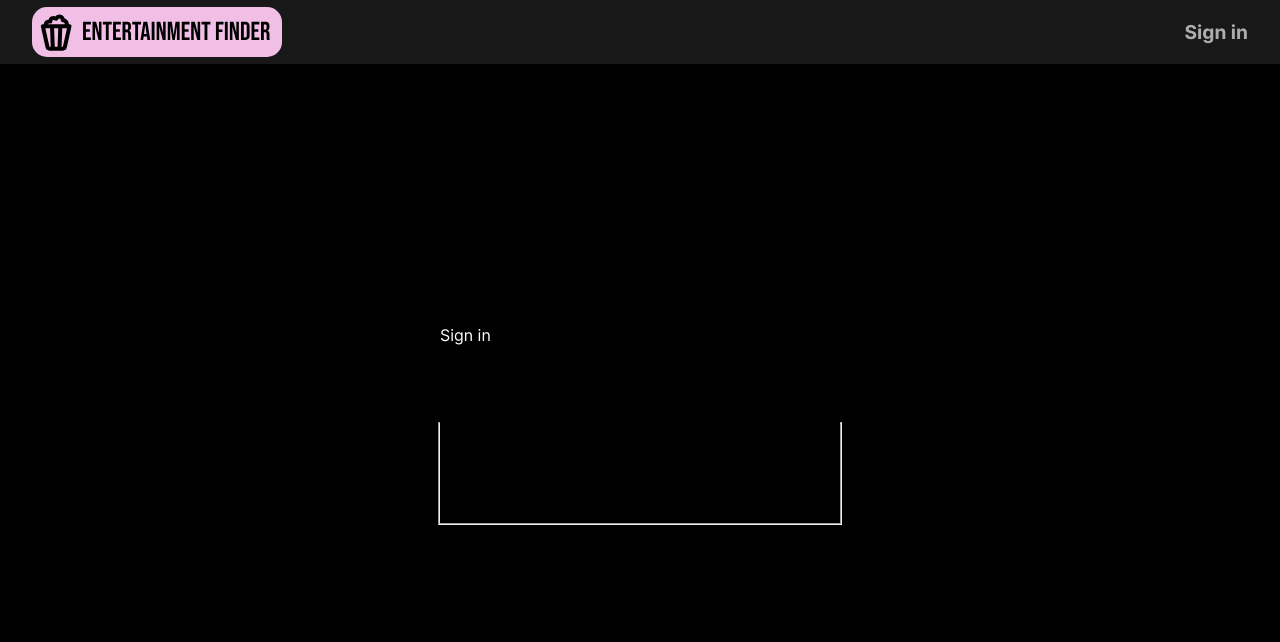
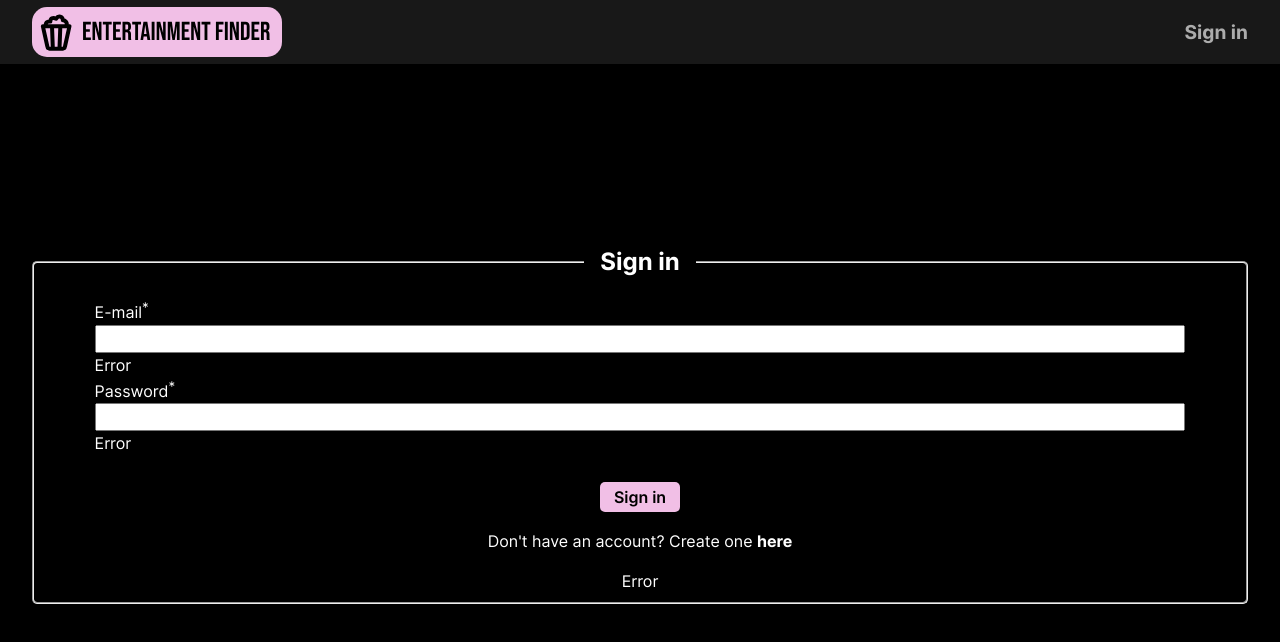
Before and after one commit to IdaHolmen/EntertainmentFinder, a website built with webpack: page index.html in a window 1280 px wide. Built offline with nearby package versions, Linux system fonts and the light colour scheme.

Commit message:
Sign in form UI done

```diff
--- a/index.html
+++ b/index.html
@@ -31,7 +31,7 @@
 					class="back-to-main-image"
 				/>Back
 			</button>
-			<button class="sign-in-button">Sign in</button>
+			<button class="sign-in-button__open">Sign in</button>
 		</header>
 
 		<main class="main-container">
@@ -112,8 +112,27 @@
 		</main>
 
 		<main class="sign-in-container">
-			<fieldset>
-				<legend class="legend-container">Sign in</legend>
+			<fieldset class="form">
+				<legend class="sign-in-form">Sign in</legend>
+				<div class="input-section">
+					<label for="email">E-mail<sup>*</sup></label>
+					<input type="email" name="email" class="email" />
+					<p class="email-error">Error</p>
+
+					<label for="password">Password<sup>*</sup></label>
+					<input type="password" name="password" class="password" />
+					<p class="password-error">Error</p>
+				</div>
+
+				<div class="button-section">
+					<button class="sign-in-button">Sign in</button>
+
+					<p>
+						Don't have an account? Create one
+						<button class="sign-up-form__open">here</button>
+					</p>
+					<p class="submission-error">Error</p>
+				</div>
 			</fieldset>
 		</main>
 		<script src="./dist/bundle.js"></script>
--- a/src/css/media-queries.css
+++ b/src/css/media-queries.css
@@ -4,7 +4,7 @@
 		max-width: 250px;
 	}
 
-	.sign-in-button {
+	.sign-in-button__open {
 		font-size: 1.2rem;
 	}
 
--- a/src/css/style.css
+++ b/src/css/style.css
@@ -24,18 +24,18 @@ body {
 	margin: 0 2rem;
 }
 
-.sign-in-button {
+.sign-in-button__open {
 	color: #acacac;
 	font-weight: 800;
 	font-size: 1.2rem;
 	margin: 0 2rem;
 }
 
-.sign-in-button:hover {
+.sign-in-button__open:hover {
 	color: white;
 }
 
-.sign-in-button:active {
+.sign-in-button__open:active {
 	color: #f1bfe6;
 }
 
@@ -442,6 +442,10 @@ body {
 	border-radius: 5px;
 }
 
+.comment-submit-button:hover {
+	background-color: #ffe4f9;
+}
+
 .dots-container {
 	position: absolute;
 	bottom: 8px;
@@ -466,11 +470,64 @@ body {
 	width: 100%;
 	height: 90vh;
 	display: flex;
+	flex-direction: column;
 	justify-content: center;
+	padding: 0 2rem;
+}
+
+.form {
+	display: flex;
+	flex-direction: column;
+	width: 100%;
+	height: 50%;
+	border-radius: 5px;
+}
+
+.sign-in-form {
+	display: flex;
+	text-align: center;
+	font-weight: 800;
+	font-size: 1.5rem;
+	padding: 0 1rem;
+}
+
+.input-section {
+	width: 90%;
+	flex-basis: 60%;
+	display: flex;
+	flex-direction: column;
+	justify-content: center;
+	margin: 0 auto;
+}
+
+.email,
+.password {
+	padding-left: 0.3rem;
+}
+
+.button-section {
+	flex-basis: 40%;
+	display: flex;
+	flex-direction: column;
+	justify-content: space-around;
 	align-items: center;
 }
 
-.legend-container {
-	width: 400px;
-	height: 200px;
+.sign-up-form__open {
+	color: white;
+	font-weight: 800;
 }
+
+.sign-in-button {
+	width: 80px;
+	height: 30px;
+	background-color: #f1bfe6;
+	color: black;
+	font-weight: 600;
+	font-size: 1rem;
+	border-radius: 5px;
+}
+
+.sign-in-button:hover {
+	background-color: #ffe4f9;
+}
```
